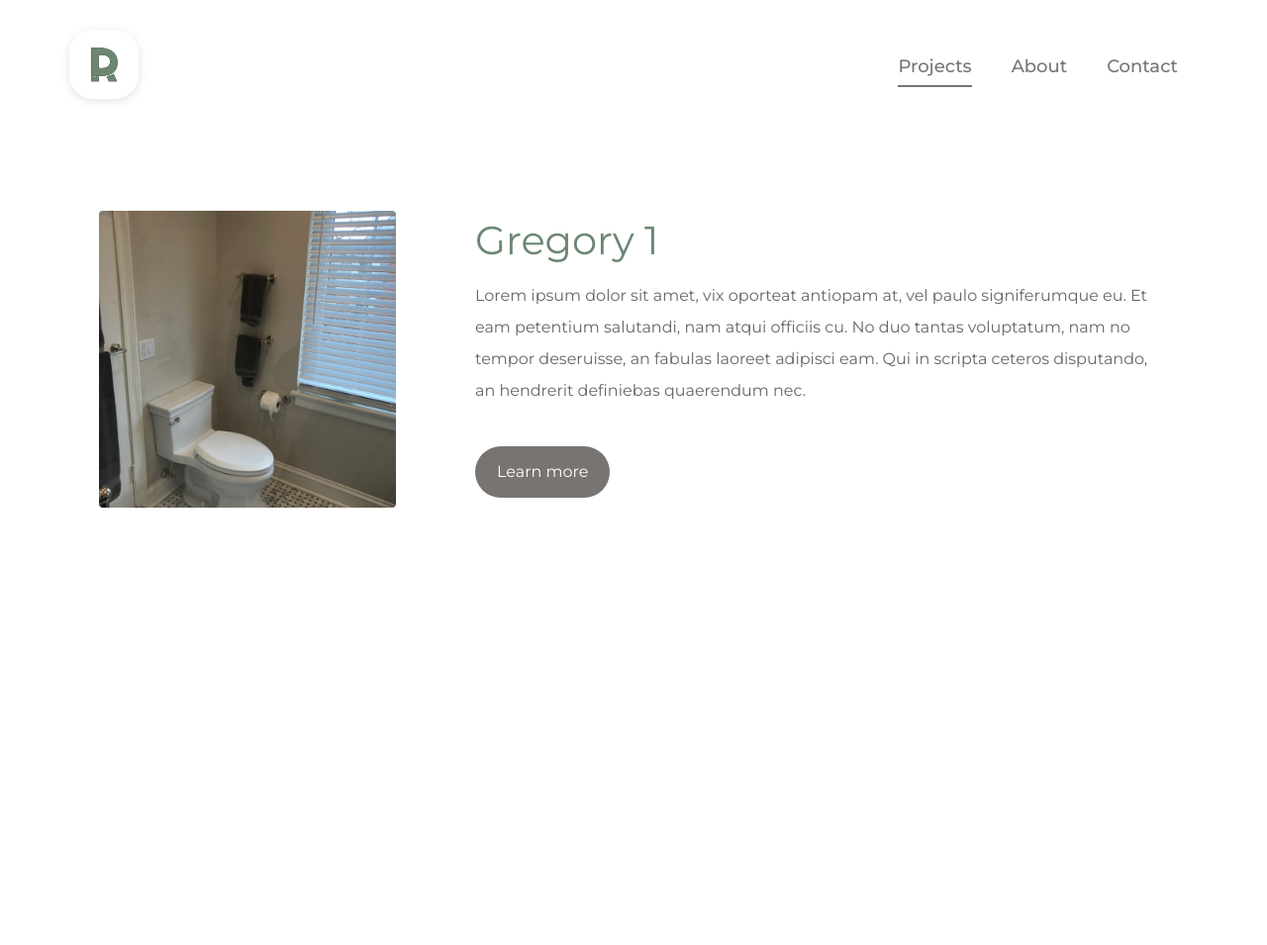
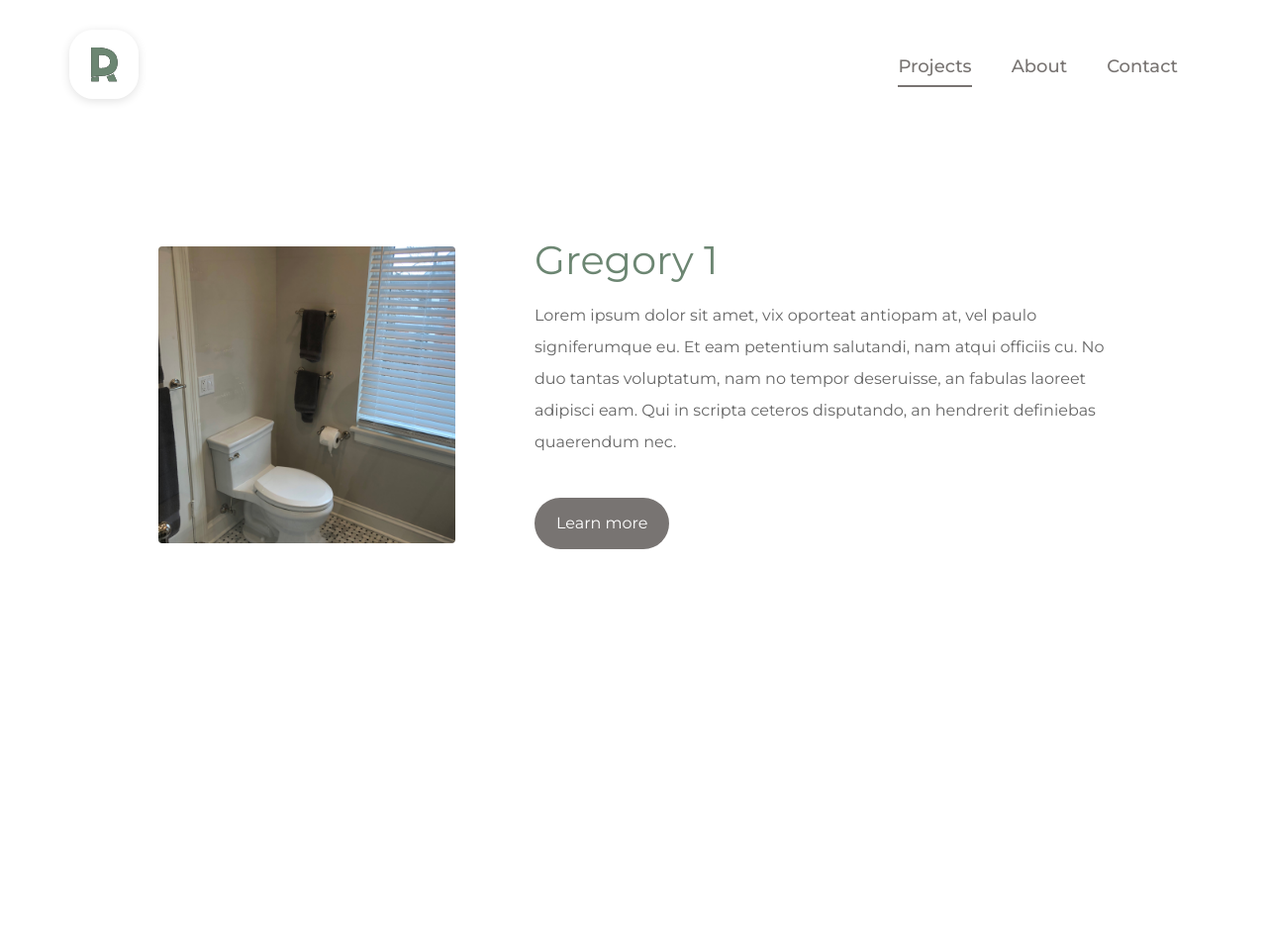
Before and after one commit to mdeely/roveda-design-portfolio-site, a Jekyll site: the page built from projects.md, in a window 1280 px wide. Shown: the whole page at 99% size. Built offline with Jekyll 4.4.1, drawn with Linux system fonts in a browser that asks for light colours; nearby versions of some CDN libraries; before the commit the page ends 900 px from its top, so only the background shows below that.

Commit message:
asset update

```diff
--- a/_includes/block-project-list.html
+++ b/_includes/block-project-list.html
@@ -1,3 +1,4 @@
+<section class="projects container">
 	<ul class="project__list">
 		{% for project in site.projects %}
 			<li class="project__item" ">
@@ -10,3 +11,4 @@
 			</li>
 		{% endfor %}
 	</ul>
+</section>
```
Lines whose indentation alone changed are shown as unchanged.
